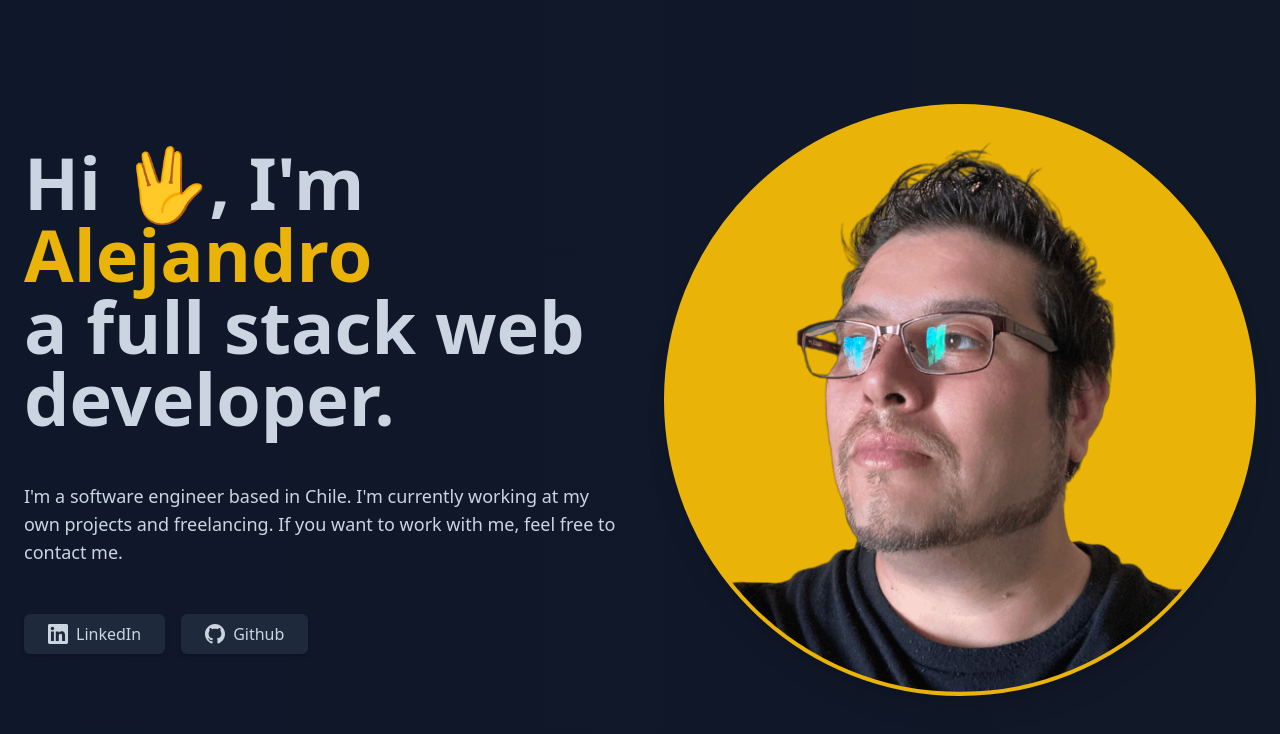
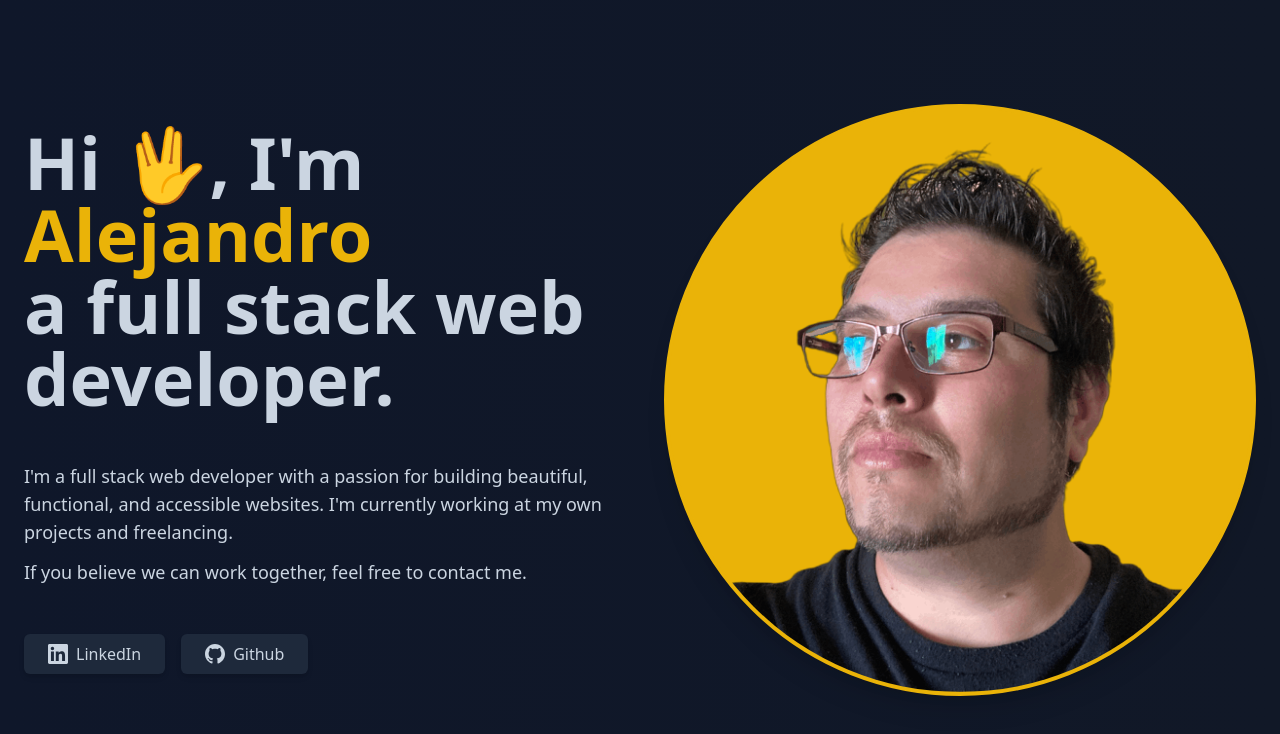
Before and after one commit to Willywes/website, an Astro site: page / in a window 1280 px wide. Built offline with nearby package versions, Linux system fonts and the light colour scheme; Astro itself is replaced by a stand-in of ours.

Commit message:
Update introduction text in index page

```diff
--- a/src/pages/index.astro
+++ b/src/pages/index.astro
@@ -5,7 +5,7 @@ import LinkedInIcon from "../components/LinkedInIcon.astro";
 import Layout from "../layouts/Layout.astro";
 ---
 
-<Layout title="Hello World">
+<Layout title="Alejandro Isla | Full Stack Developer">
 	<main class="container container-xl mx-auto">
 		<div
 			class="min-h-screen p-6 flex flex-col-reverse md:grid md:grid-cols-2 items-center gap-12"
@@ -15,11 +15,18 @@ import Layout from "../layouts/Layout.astro";
 					Hi 🖖, I'm <span class="text-yellow-500">Alejandro</span><br
 					/> a full stack web developer.
 				</h1>
-				<p class="text-lg">
-					I'm a software engineer based in Chile. I'm currently
-					working at my own projects and freelancing. If you want to
-					work with me, feel free to contact me.
-				</p>
+				<div class="flex flex-col gap-3">
+					<p class="text-lg">
+						I'm a full stack web developer with a passion for
+						building beautiful, functional, and accessible websites.
+						I'm currently working at my own projects and
+						freelancing.
+					</p>
+					<p class="text-lg">
+						If you believe we can work together, feel free to
+						contact me.
+					</p>
+				</div>
 				<div class="flex gap-4">
 					<LinkButton
 						href="https://www.linkedin.com/in/willywes/"
```
